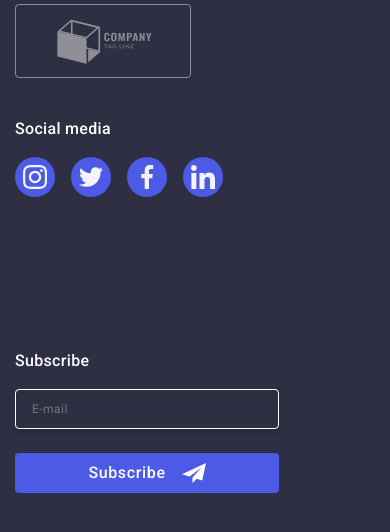
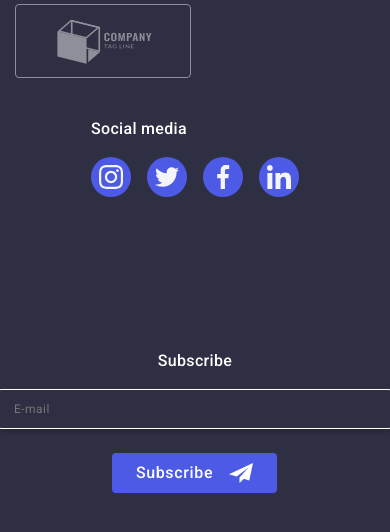
Before and after one commit to RedesCristian/goit-markup-hw-07, a plain HTML site: page index.html in a window 390 px wide. Shown: the part 4873-5405 px from the top of the page. Drawn offline with nearby package versions, Linux system fonts and the light colour scheme.

Commit message:
fixed  lower footer

```diff
--- a/css/style.css
+++ b/css/style.css
@@ -1036,10 +1036,22 @@
   .customers-icons {
     display: flex;
     flex-direction: column;
+    align-items: center;
   }
   .footer-form {
     display: flex;
     flex-direction: column;
+  }
+  .email-content {
+    width: 396px;
+  }
+  .fotter-subscribtion-button {
+    width: 165px;
+    height: 40px;
+    margin-left: 115px;
+  }
+  .footer-subscribe-paragraph {
+    text-align: center;
   }
 }
 
```
